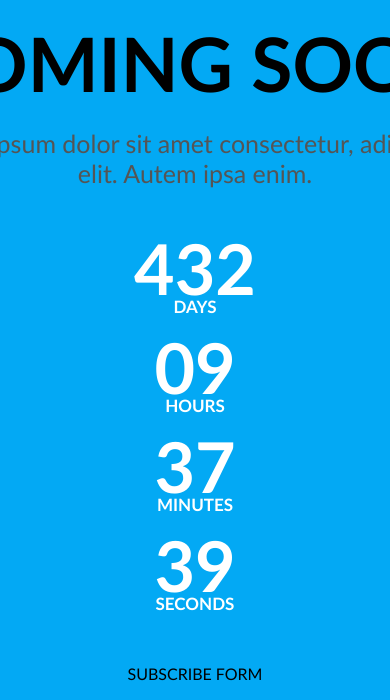
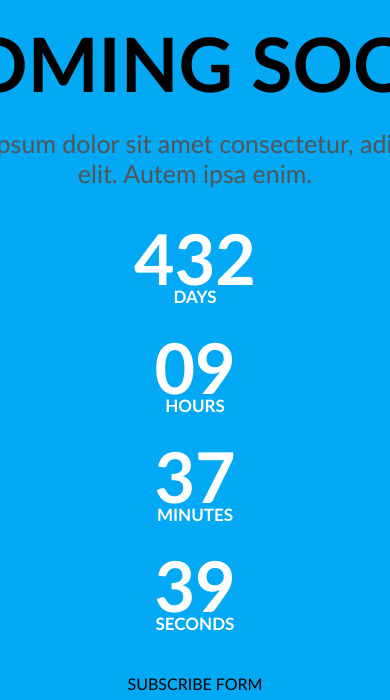
Before and after one commit to RimantasZiedelis/5-comming-soon, a website: page index.html in a window 390 px wide. Shown: the part 142-842 px from the top of the page. Drawn offline with Linux system fonts and the light colour scheme.

Commit message:
clock update with css grid #3

```diff
--- a/css/components/clock.css
+++ b/css/components/clock.css
@@ -1,13 +1,10 @@
 .clock {
-    display: inline-block;
-    with: 100%;
+  display: grid;
+  /*grid-template-columns: 1fr 1fr 1fr 1fr;*/
+  grid-template-columns: repeat(4, 1fr);
+  gap: 30px;
+  width: 100%;
   color: #fff;
-
-}
-.clock > .time {
-    width: 25%;
-    float: left;
-    margin: 10px 0;
 }
 .clock > .time > .value {
   display: inline-block;
@@ -24,13 +21,14 @@
   text-transform: uppercase;
   font-weight: bold;
 }
+
 @media (max-width: 700px) {
-    .clock > .time {
-        width: 50%;
+  .clock {
+    grid-template-columns: 1fr 1fr;
   }
 }
 @media (max-width: 500px) {
-    .clock > .time {
-        width: 100%;
+  .clock {
+    grid-template-columns: 1fr;
   }
 }
```
Lines whose indentation alone changed are shown as unchanged.
